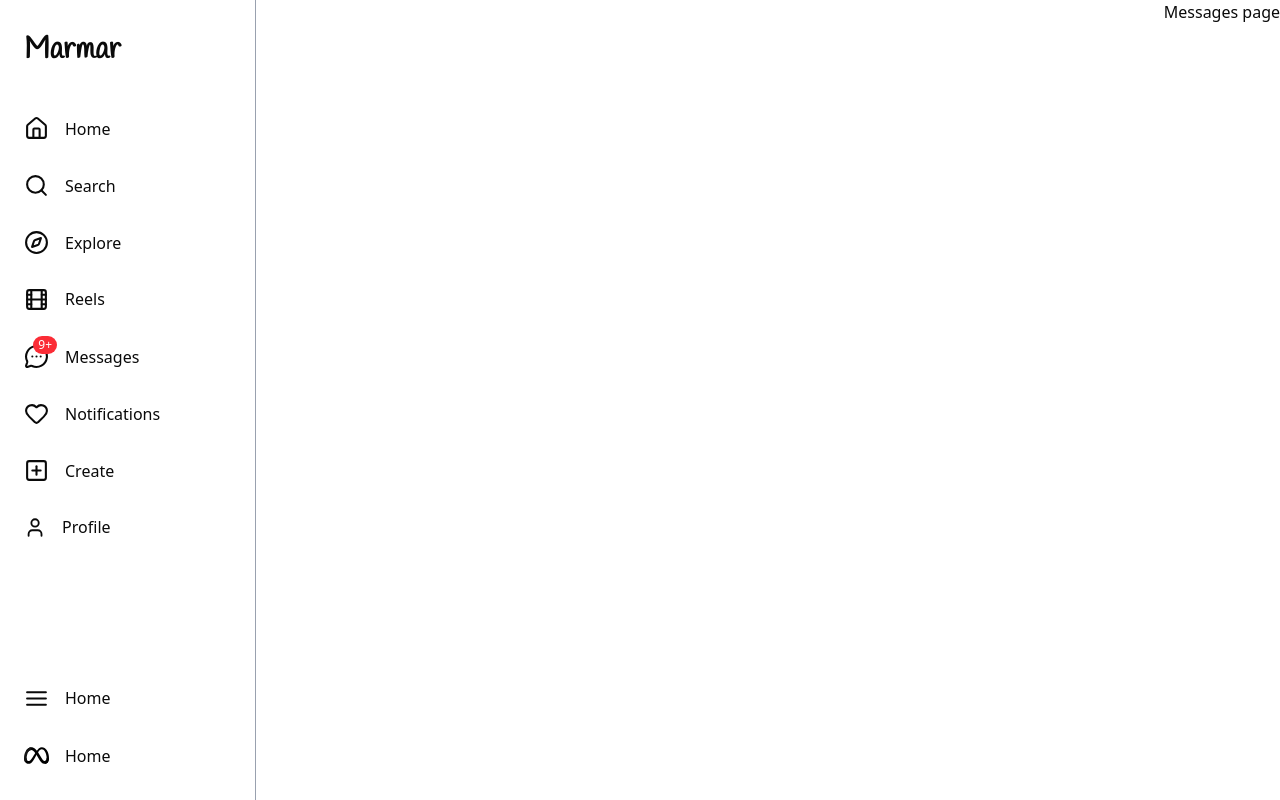
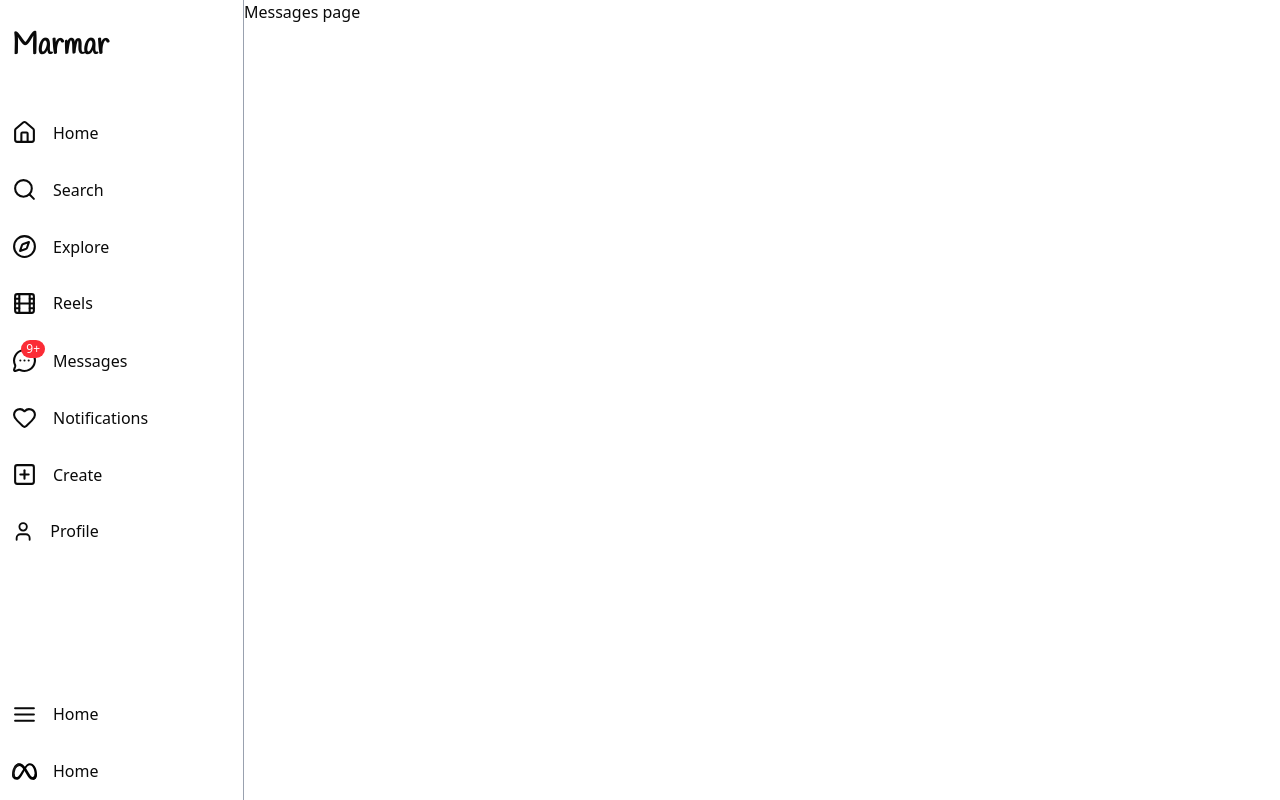
Before and after one commit to IkhMoh/Marmar, a Next.js app: page /direct in a window 1280 px wide. Built offline with nearby package versions, Linux system fonts and the light colour scheme; no server answers.

Commit message:
improve SideBar layout

```diff
--- a/src/app/(main)/direct/page.tsx
+++ b/src/app/(main)/direct/page.tsx
@@ -1,9 +1,7 @@
 import React from "react";
 
 const page = () => {
-  return <div>Messages
-    page
-  </div>;
+  return <div className="h-screen w-full">Messages page</div>;
 };
 
 export default page;
--- a/src/app/(main)/layout.tsx
+++ b/src/app/(main)/layout.tsx
@@ -8,11 +8,16 @@ export default function RootLayout({
   children: React.ReactNode;
 }>) {
   return (
-    <div className="md:flex flex-row-reverse ml-[255px] ">
-      <NavBar />
-      {children}
+    <div className="flex w-screen h-screen overflow-hidden">
+      <div className="w-[244px]">
+        {" "}
+        <SideBar />
+      </div>
 
-      <SideBar />
+      <div className="flex-1 overflow-y-auto">
+        <NavBar />
+        {children}
+      </div>
       <MessagesIcon />
     </div>
   );
--- a/src/components/client/SideBar.tsx
+++ b/src/components/client/SideBar.tsx
@@ -27,7 +27,11 @@ const SideBar = () => {
   }
   console.log(isCollapsed);
   return (
-    <div className="z-50 fixed left-0 bottom-0 h-full lg:px-3 lg:pt-2 lg:pb-5 md:min-h-screen w-64 md:border-r-1 md:border-gray-400 ">
+    <div
+      className={`z-50 h-full transition-all duration-300 ${
+        isCollapsed ? "w-fit px-2" : "w-[244px]"
+      } border-r border-gray-400`}
+    >
       <div
         className={`flex justify-around md:flex-col w-full  h-full pr-0 transition-all duration-500 ease-in-out${
           isCollapsed ? "" : ""
--- a/src/components/server/NavBar.tsx
+++ b/src/components/server/NavBar.tsx
@@ -6,31 +6,32 @@ import { Input } from "../ui/input";
 const NavBar = () => {
   return (
     <div className="md:hidden block  fixed left-0 right-0 top-0 bg-red-500 h-[60px] w-full ">
-      <div className="flex justify-between px-5 h-[60px] w-full items-center">
-        {/* logo */}
-        <Link href={"/"} className="">
-          <div className="font-bold text-3xl font-handlee hidden sm:block">
-            Marmar
-          </div>
-          <div className="font-bold text-3xl  font-handlee  sm:hidden block">
-            <Instagram />
-          </div>
-        </Link>
-        {/* logo== */}
-        {/* search bar and heart */}
-        <div className="flex space-x-6 items-center">
-          <div>
-            <Input type="text" placeholder="Search" className="w-[268px]" />
-          </div>
-          <Link href={"/#"} className="">
-            <div className="flex cursor-pointer">
-              <Heart size={25} />
-            </div>
-          </Link>
-        </div>
-      </div>
+
     </div>
   );
 };
 
 export default NavBar;
+//  <div className="flex justify-between px-5 h-[60px] w-full items-center">
+//         {/* logo */}
+//         <Link href={"/"} className="">
+//           <div className="font-bold text-3xl font-handlee hidden sm:block">
+//             Marmar
+//           </div>
+//           <div className="font-bold text-3xl  font-handlee  sm:hidden block">
+//             <Instagram />
+//           </div>
+//         </Link>
+//         {/* logo== */}
+//         {/* search bar and heart */}
+//         <div className="flex space-x-6 items-center">
+//           <div>
+//             <Input type="text" placeholder="Search" className="w-[268px]" />
+//           </div>
+//           <Link href={"/#"} className="">
+//             <div className="flex cursor-pointer">
+//               <Heart size={25} />
+//             </div>
+//           </Link>
+//         </div>
+//       </div>
--- a/src/components/server/SearchSheet.tsx
+++ b/src/components/server/SearchSheet.tsx
@@ -35,7 +35,7 @@ export function SheetDemo({ onOpen, onClose, isCollapsed }: SheetDemoProps) {
           Search
         </p>
       </PopoverTrigger>
-      <PopoverContent side="left" className="w-80 h-screen left-12">
+      <PopoverContent side="left" className="w-80 h-screen left-12 ">
         <div className="text-2xl font-bold pl-3">Search</div>
         <div className="grid flex-1 auto-rows-min gap-6 px-4">
           <div className="grid gap-3">
```
